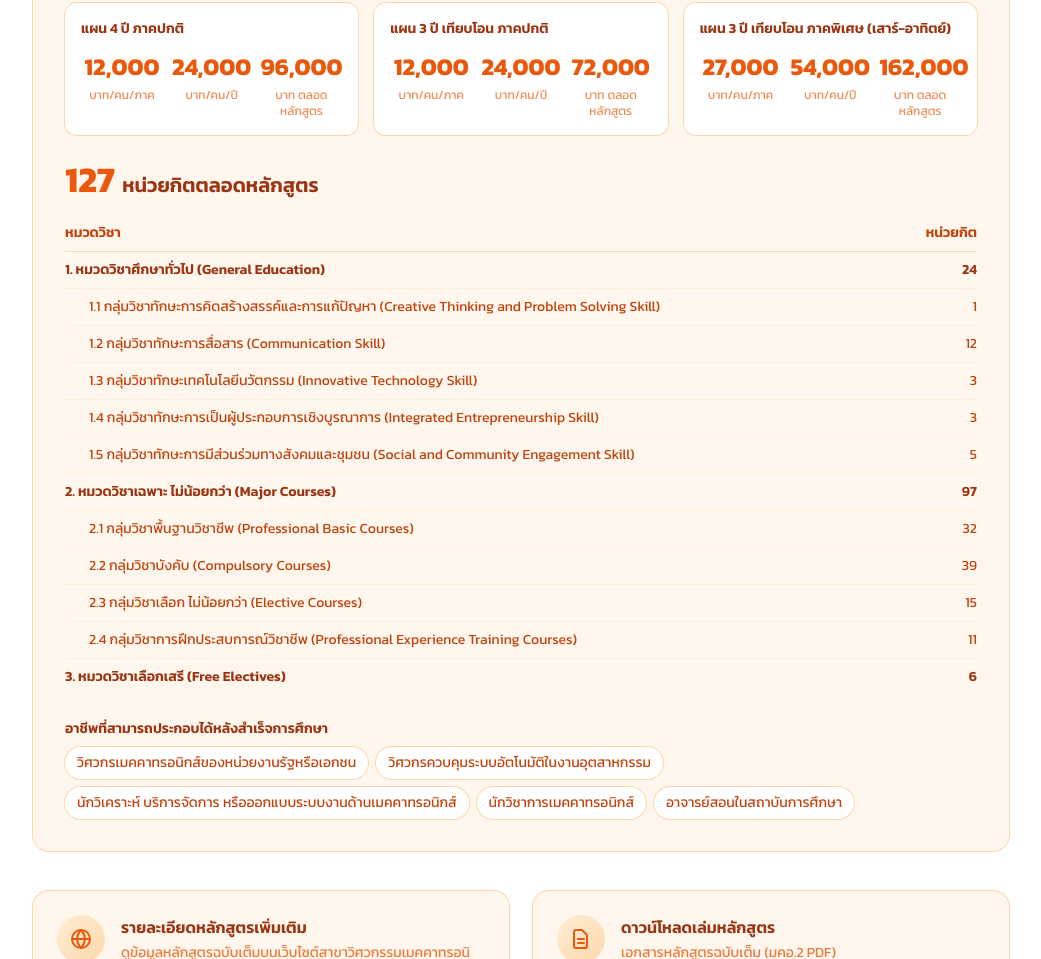
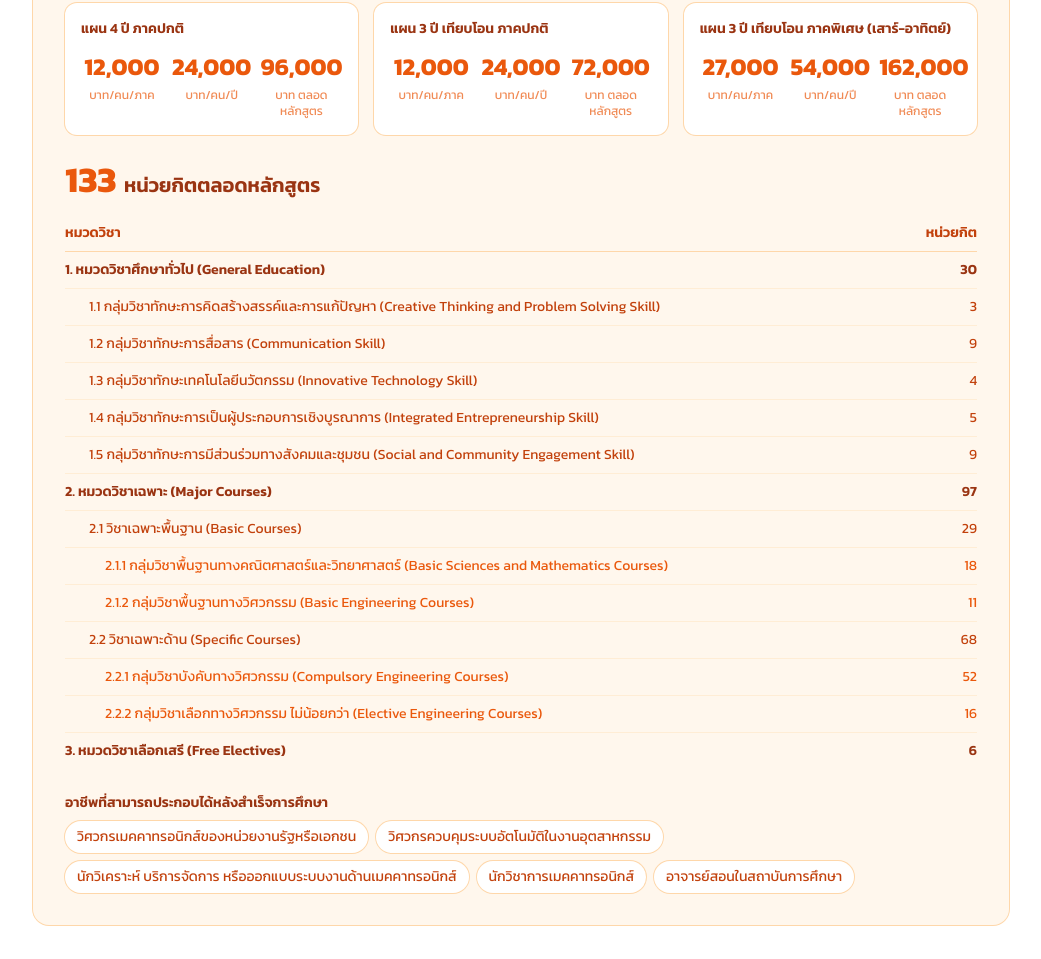
Before and after one commit to thiantharat/PreCPE_RMUTi, a website: page index.html in a window 1280 px wide. Shown: the part 3366-4325 px from the top of the page, without its empty margins (119-1160 px from the left). Drawn offline with Linux system fonts and the light colour scheme.

Commit message:
Final correction: Mechatronics credit structure back to 133 units

```diff
--- a/index.html
+++ b/index.html
@@ -11,7 +11,7 @@
     <meta property="og:type" content="website">
     <meta property="og:image" content="./img/logo/มหาวิทยาลัยเทคโนโลยีราชมงคลอีสาน.png">
     <link rel="icon" type="image/png" href="./img/logo/มหาวิทยาลัยเทคโนโลยีราชมงคลอีสาน.png">
-    <link rel="stylesheet" href="./src/output.css?v=18">
+    <link rel="stylesheet" href="./src/output.css?v=19">
 </head>
 <body id="top" class="bg-brand-50 text-brand-900 font-sans antialiased">
 
@@ -395,7 +395,7 @@
                 </div>
 
                 <!-- Credit breakdown -->
-                <h4 class="mt-6 text-3xl sm:text-4xl font-bold text-brand-600">127 <span class="text-lg sm:text-xl font-semibold text-brand-800">หน่วยกิตตลอดหลักสูตร</span></h4>
+                <h4 class="mt-6 text-3xl sm:text-4xl font-bold text-brand-600">133 <span class="text-lg sm:text-xl font-semibold text-brand-800">หน่วยกิตตลอดหลักสูตร</span></h4>
                 <div class="mt-4 overflow-x-auto">
                     <table class="w-full text-sm text-left">
                         <thead>
@@ -407,48 +407,56 @@
                         <tbody>
                             <tr class="border-b border-brand-100">
                                 <td class="py-2 font-semibold text-brand-800">1. หมวดวิชาศึกษาทั่วไป (General Education)</td>
-                                <td class="py-2 text-right font-semibold text-brand-800">24</td>
+                                <td class="py-2 text-right font-semibold text-brand-800">30</td>
                             </tr>
                             <tr class="border-b border-brand-100">
                                 <td class="py-2 pl-6 text-brand-700">1.1 กลุ่มวิชาทักษะการคิดสร้างสรรค์และการแก้ปัญหา (Creative Thinking and Problem Solving Skill)</td>
-                                <td class="py-2 text-right text-brand-700">1</td>
+                                <td class="py-2 text-right text-brand-700">3</td>
                             </tr>
                             <tr class="border-b border-brand-100">
                                 <td class="py-2 pl-6 text-brand-700">1.2 กลุ่มวิชาทักษะการสื่อสาร (Communication Skill)</td>
-                                <td class="py-2 text-right text-brand-700">12</td>
+                                <td class="py-2 text-right text-brand-700">9</td>
                             </tr>
                             <tr class="border-b border-brand-100">
                                 <td class="py-2 pl-6 text-brand-700">1.3 กลุ่มวิชาทักษะเทคโนโลยีนวัตกรรม (Innovative Technology Skill)</td>
-                                <td class="py-2 text-right text-brand-700">3</td>
+                                <td class="py-2 text-right text-brand-700">4</td>
                             </tr>
                             <tr class="border-b border-brand-100">
                                 <td class="py-2 pl-6 text-brand-700">1.4 กลุ่มวิชาทักษะการเป็นผู้ประกอบการเชิงบูรณาการ (Integrated Entrepreneurship Skill)</td>
-                                <td class="py-2 text-right text-brand-700">3</td>
+                                <td class="py-2 text-right text-brand-700">5</td>
                             </tr>
                             <tr class="border-b border-brand-100">
                                 <td class="py-2 pl-6 text-brand-700">1.5 กลุ่มวิชาทักษะการมีส่วนร่วมทางสังคมและชุมชน (Social and Community Engagement Skill)</td>
-                                <td class="py-2 text-right text-brand-700">5</td>
+                                <td class="py-2 text-right text-brand-700">9</td>
                             </tr>
 
                             <tr class="border-b border-brand-100">
-                                <td class="py-2 font-semibold text-brand-800">2. หมวดวิชาเฉพาะ ไม่น้อยกว่า (Major Courses)</td>
+                                <td class="py-2 font-semibold text-brand-800">2. หมวดวิชาเฉพาะ (Major Courses)</td>
                                 <td class="py-2 text-right font-semibold text-brand-800">97</td>
                             </tr>
                             <tr class="border-b border-brand-100">
-                                <td class="py-2 pl-6 text-brand-700">2.1 กลุ่มวิชาพื้นฐานวิชาชีพ (Professional Basic Courses)</td>
-                                <td class="py-2 text-right text-brand-700">32</td>
+                                <td class="py-2 pl-6 text-brand-700">2.1 วิชาเฉพาะพื้นฐาน (Basic Courses)</td>
+                                <td class="py-2 text-right text-brand-700">29</td>
                             </tr>
                             <tr class="border-b border-brand-100">
-                                <td class="py-2 pl-6 text-brand-700">2.2 กลุ่มวิชาบังคับ (Compulsory Courses)</td>
-                                <td class="py-2 text-right text-brand-700">39</td>
+                                <td class="py-2 pl-10 text-brand-600 text-xs sm:text-sm">2.1.1 กลุ่มวิชาพื้นฐานทางคณิตศาสตร์และวิทยาศาสตร์ (Basic Sciences and Mathematics Courses)</td>
+                                <td class="py-2 text-right text-brand-600 text-xs sm:text-sm">18</td>
                             </tr>
                             <tr class="border-b border-brand-100">
-                                <td class="py-2 pl-6 text-brand-700">2.3 กลุ่มวิชาเลือก ไม่น้อยกว่า (Elective Courses)</td>
-                                <td class="py-2 text-right text-brand-700">15</td>
+                                <td class="py-2 pl-10 text-brand-600 text-xs sm:text-sm">2.1.2 กลุ่มวิชาพื้นฐานทางวิศวกรรม (Basic Engineering Courses)</td>
+                                <td class="py-2 text-right text-brand-600 text-xs sm:text-sm">11</td>
                             </tr>
                             <tr class="border-b border-brand-100">
-                                <td class="py-2 pl-6 text-brand-700">2.4 กลุ่มวิชาการฝึกประสบการณ์วิชาชีพ (Professional Experience Training Courses)</td>
-                                <td class="py-2 text-right text-brand-700">11</td>
+                                <td class="py-2 pl-6 text-brand-700">2.2 วิชาเฉพาะด้าน (Specific Courses)</td>
+                                <td class="py-2 text-right text-brand-700">68</td>
+                            </tr>
+                            <tr class="border-b border-brand-100">
+                                <td class="py-2 pl-10 text-brand-600 text-xs sm:text-sm">2.2.1 กลุ่มวิชาบังคับทางวิศวกรรม (Compulsory Engineering Courses)</td>
+                                <td class="py-2 text-right text-brand-600 text-xs sm:text-sm">52</td>
+                            </tr>
+                            <tr class="border-b border-brand-100">
+                                <td class="py-2 pl-10 text-brand-600 text-xs sm:text-sm">2.2.2 กลุ่มวิชาเลือกทางวิศวกรรม ไม่น้อยกว่า (Elective Engineering Courses)</td>
+                                <td class="py-2 text-right text-brand-600 text-xs sm:text-sm">16</td>
                             </tr>
 
                             <tr>
```
